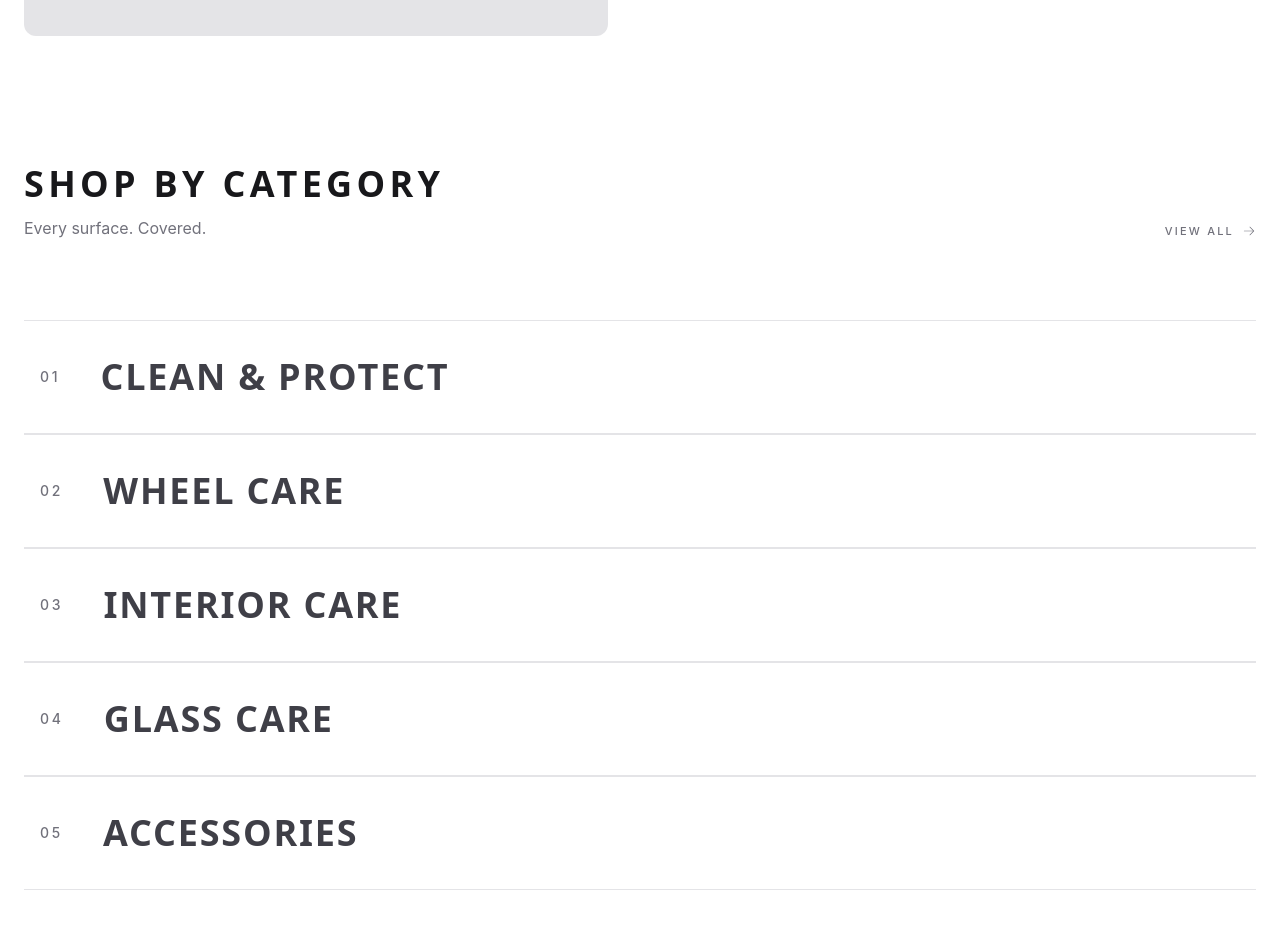
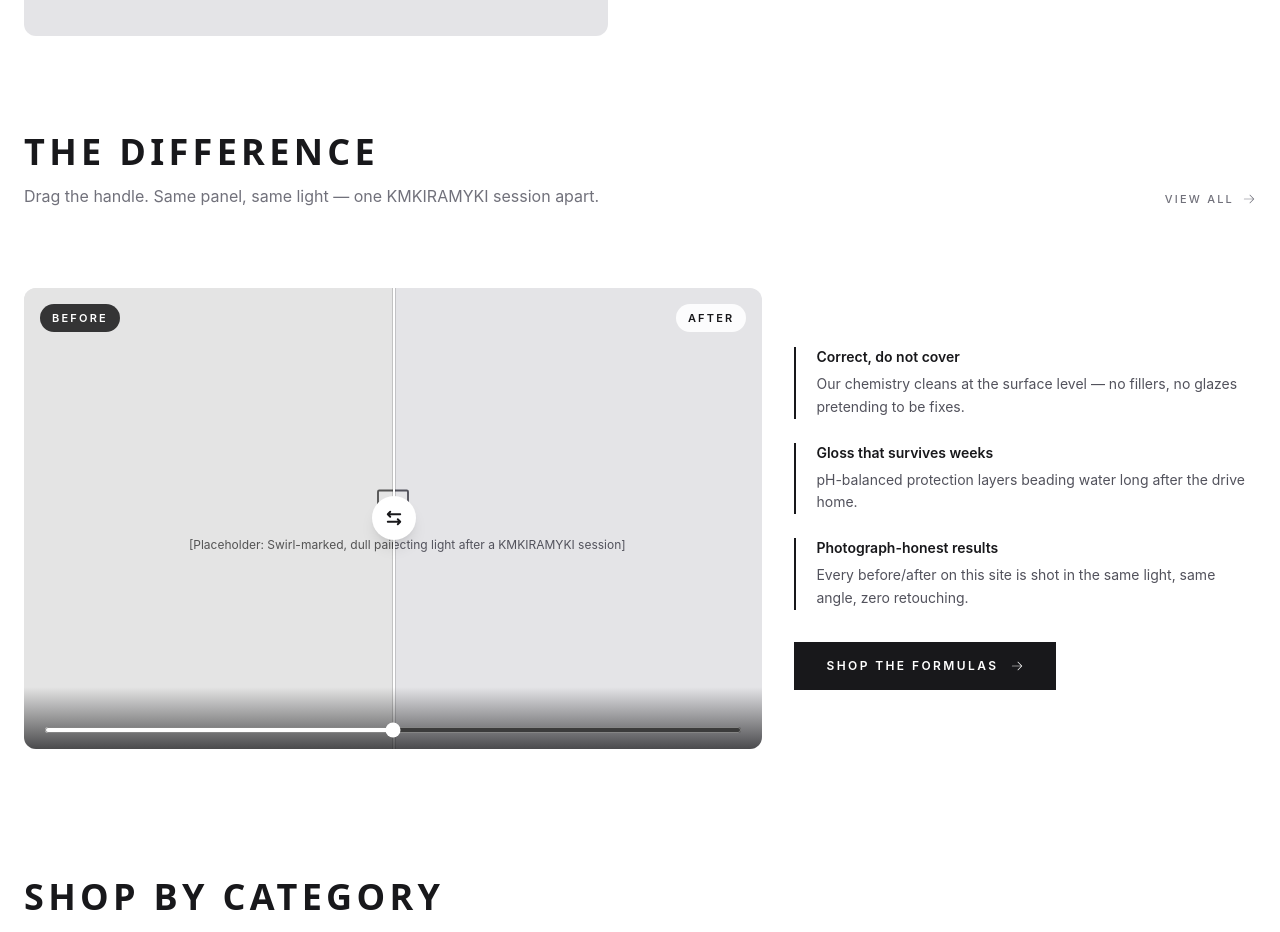
Before and after one commit to Aryan-kanade/car, a React (Vite) app: page / in a window 1280 px wide. Shown: the part 2300-3232 px from the top of the page. Built offline with nearby package versions, Linux system fonts and the light colour scheme.

Commit message:
Round 4 Phase 3: accessible before/after comparison slider (range-input driven) with 'The Difference' home showcase

```diff
--- /dev/null
+++ b/src/components/BeforeAfterSlider.jsx
@@ -0,0 +1,77 @@
+import { useState } from 'react'
+import { ArrowsLeftRightIcon } from '@phosphor-icons/react/dist/csr/ArrowsLeftRight'
+import Placeholder from './Placeholder'
+
+/**
+ * Accessible before/after comparison slider. A native range input drives
+ * the clip position, so it is keyboard-operable out of the box (WCAG 2.5.7).
+ */
+export default function BeforeAfterSlider({
+  beforeLabel,
+  afterLabel,
+  className = '',
+  iconSize = 40,
+}) {
+  const [position, setPosition] = useState(50)
+
+  return (
+    <div className={`relative overflow-hidden rounded-xl select-none ${className}`}>
+      {/* After layer (bottom) */}
+      <Placeholder label={afterLabel} iconSize={iconSize} className="aspect-[16/10] rounded-none" />
+
+      {/* Before layer, clipped by the slider position */}
+      <div
+        className="absolute inset-0"
+        style={{ clipPath: `inset(0 ${100 - position}% 0 0)` }}
+        aria-hidden="true"
+      >
+        <Placeholder
+          label={beforeLabel}
+          iconSize={iconSize}
+          className="h-full w-full rounded-none grayscale"
+        />
+      </div>
+
+      {/* Labels */}
+      <span
+        aria-hidden="true"
+        className="absolute top-4 left-4 rounded-full bg-zinc-950/80 px-3 py-1.5 text-[11px] font-semibold tracking-[0.2em] text-white uppercase"
+        style={{ opacity: position > 15 ? 1 : 0 }}
+      >
+        Before
+      </span>
+      <span
+        aria-hidden="true"
+        className="absolute top-4 right-4 rounded-full bg-white/90 px-3 py-1.5 text-[11px] font-semibold tracking-[0.2em] text-zinc-900 uppercase"
+        style={{ opacity: position < 85 ? 1 : 0 }}
+      >
+        After
+      </span>
+
+      {/* Handle */}
+      <div
+        aria-hidden="true"
+        className="pointer-events-none absolute inset-y-0 w-0.5 bg-white shadow-[0_0_0_1px_rgba(0,0,0,0.15)]"
+        style={{ left: `${position}%` }}
+      >
+        <span className="absolute top-1/2 left-1/2 flex h-11 w-11 -translate-x-1/2 -translate-y-1/2 items-center justify-center rounded-full bg-white text-zinc-900 shadow-lg">
+          <ArrowsLeftRightIcon size={20} weight="bold" />
+        </span>
+      </div>
+
+      {/* Accessible control */}
+      <label className="absolute inset-x-0 bottom-0 flex items-center gap-3 bg-gradient-to-t from-zinc-950/70 to-transparent px-5 pb-4 pt-10">
+        <span className="sr-only">Reveal the after state</span>
+        <input
+          type="range"
+          min={0}
+          max={100}
+          value={position}
+          onChange={(event) => setPosition(Number(event.target.value))}
+          aria-valuetext={`${position}% after`}
+          className="h-1.5 w-full cursor-pointer accent-white"
+        />
+      </label>
+    </div>
+  )
+}
--- /dev/null
+++ b/src/components/DifferenceSection.jsx
@@ -0,0 +1,77 @@
+import { Link } from 'react-router'
+import { m } from 'motion/react'
+import { ArrowRightIcon } from '@phosphor-icons/react/dist/csr/ArrowRight'
+import BeforeAfterSlider from './BeforeAfterSlider'
+import SectionHeader from './SectionHeader'
+
+/** "The KMKIRAMYKI difference" — before/after comparison showcase. */
+export default function DifferenceSection() {
+  return (
+    <section className="mx-auto max-w-7xl px-6 pt-16 md:pt-24">
+      <SectionHeader
+        title="The Difference"
+        subtext="Drag the handle. Same panel, same light — one KMKIRAMYKI session apart."
+        to="/shop"
+      />
+
+      <div className="grid gap-8 lg:grid-cols-[1.6fr_1fr] lg:items-center">
+        <m.div
+          initial={{ opacity: 0, y: 28 }}
+          whileInView={{ opacity: 1, y: 0 }}
+          viewport={{ once: true, margin: '-60px' }}
+          transition={{ duration: 0.6, ease: 'easeOut' }}
+        >
+          <BeforeAfterSlider
+            beforeLabel="Swirl-marked, dull paint under harsh light before detailing"
+            afterLabel="Glossy, corrected paint reflecting light after a KMKIRAMYKI session"
+          />
+        </m.div>
+
+        <m.div
+          initial={{ opacity: 0, y: 28 }}
+          whileInView={{ opacity: 1, y: 0 }}
+          viewport={{ once: true, margin: '-60px' }}
+          transition={{ duration: 0.6, delay: 0.1, ease: 'easeOut' }}
+        >
+          <ul className="space-y-6">
+            {[
+              {
+                title: 'Correct, do not cover',
+                body: 'Our chemistry cleans at the surface level — no fillers, no glazes pretending to be fixes.',
+              },
+              {
+                title: 'Gloss that survives weeks',
+                body: 'pH-balanced protection layers beading water long after the drive home.',
+              },
+              {
+                title: 'Photograph-honest results',
+                body: 'Every before/after on this site is shot in the same light, same angle, zero retouching.',
+              },
+            ].map((item) => (
+              <li key={item.title} className="border-l-2 border-zinc-900 dark:border-white pl-5">
+                <h3 className="text-sm font-semibold text-zinc-900 dark:text-zinc-100">
+                  {item.title}
+                </h3>
+                <p className="mt-1.5 text-sm leading-relaxed text-zinc-600 dark:text-zinc-400">
+                  {item.body}
+                </p>
+              </li>
+            ))}
+          </ul>
+
+          <Link
+            to="/shop"
+            className="group mt-8 inline-flex items-center gap-3 bg-zinc-900 dark:bg-white px-8 py-4 text-xs font-semibold tracking-[0.2em] text-white dark:text-zinc-900 uppercase transition-colors hover:bg-zinc-800 dark:hover:bg-zinc-200"
+          >
+            Shop the formulas
+            <ArrowRightIcon
+              size={14}
+              weight="light"
+              className="transition-transform duration-300 group-hover:translate-x-1"
+            />
+          </Link>
+        </m.div>
+      </div>
+    </section>
+  )
+}
--- a/src/pages/HomePage.jsx
+++ b/src/pages/HomePage.jsx
@@ -3,6 +3,7 @@ import ValueProps from '../components/ValueProps'
 import CategoryTiles from '../components/CategoryTiles'
 import FeaturedBanner from '../components/FeaturedBanner'
 import StoryStrip from '../components/StoryStrip'
+import DifferenceSection from '../components/DifferenceSection'
 import CategoryList from '../components/CategoryList'
 import RoutineStrip from '../components/RoutineStrip'
 import BestSellers from '../components/BestSellers'
@@ -24,6 +25,7 @@ export default function HomePage() {
       <CategoryTiles />
       <FeaturedBanner />
       <StoryStrip />
+      <DifferenceSection />
       <CategoryList />
       <RoutineStrip />
       <BestSellers />
```
